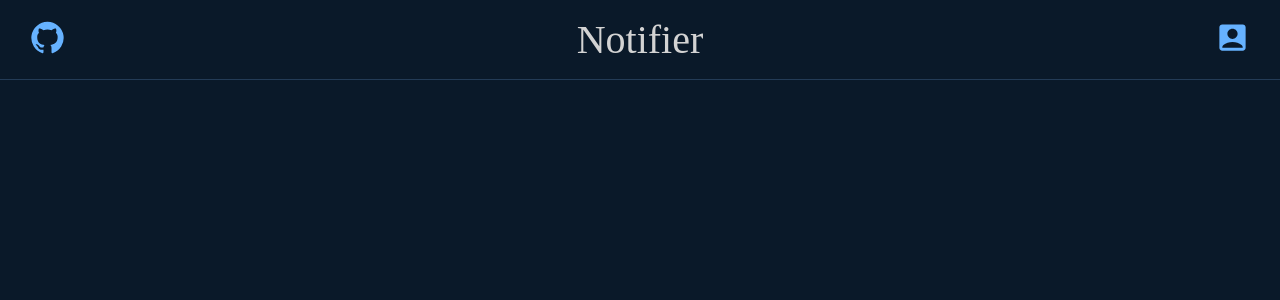
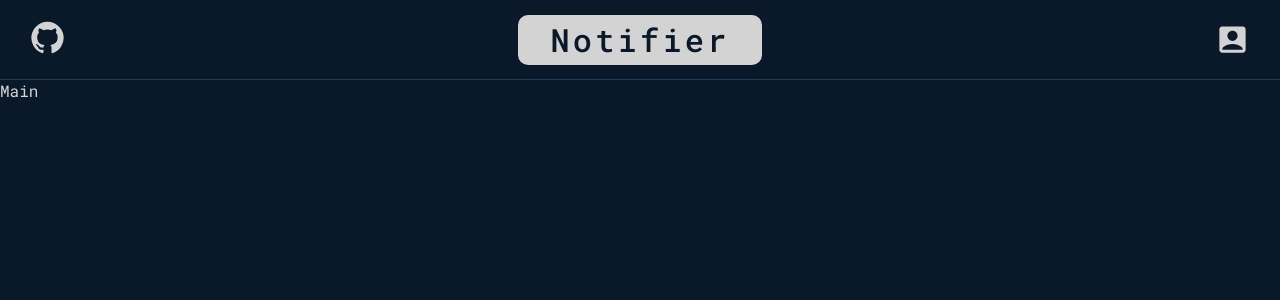
Before and after one commit to Simkav/Notifier-front, a React (Create React App) app: page /main in a window 1280 px wide. Shown: the top 300 px of the page. Built offline with nearby package versions, Linux system fonts and the light colour scheme.

Commit message:
added routing, some header changes

```diff
--- a/public/index.html
+++ b/public/index.html
@@ -11,12 +11,18 @@
     />
     <link rel="apple-touch-icon" href="%PUBLIC_URL%/logo192.png" />
     <link
-            rel="stylesheet"
-            href="https://fonts.googleapis.com/css?family=Roboto:300,400,500,700&display=swap"
+      rel="stylesheet"
+      href="https://fonts.googleapis.com/css?family=Roboto:300,400,500,700&display=swap"
+    />
+    <link rel="preconnect" href="https://fonts.googleapis.com" />
+    <link rel="preconnect" href="https://fonts.gstatic.com" crossorigin />
+    <link
+      href="https://fonts.googleapis.com/css2?family=Roboto+Mono:ital,wght@0,100;0,200;0,300;0,400;0,500;0,600;0,700;1,100;1,300;1,400;1,500;1,600;1,700&display=swap"
+      rel="stylesheet"
     />
     <link
-            rel="stylesheet"
-            href="https://fonts.googleapis.com/icon?family=Material+Icons"
+      rel="stylesheet"
+      href="https://fonts.googleapis.com/icon?family=Material+Icons"
     />
     <link rel="manifest" href="%PUBLIC_URL%/manifest.json" />
 
@@ -25,6 +31,5 @@
   <body>
     <noscript>You need to enable JavaScript to run this app.</noscript>
     <div id="root"></div>
-
   </body>
 </html>
--- a/src/App.tsx
+++ b/src/App.tsx
@@ -1,14 +1,22 @@
+import Authorization from "./features/Authorization";
 import Header from "./features/Header";
-import React from 'react';
-import css from './index.module.scss';
+import React from "react";
+import css from "./index.module.scss";
+import { BrowserRouter, Navigate, Route, Routes } from "react-router-dom";
 
 const App = () => {
-    return (
-        <div className={css.container}>
-
-            <Header/>
-        </div>
-    );
-}
+  return (
+    <div className={css.container}>
+      <BrowserRouter>
+        <Header />
+        <Routes>
+          <Route element={<Navigate replace to="/main" />} path="/" />
+          <Route element={<Authorization />} path="/auth" />
+          <Route element={<p>Main</p>} path="/main/*" />
+        </Routes>
+      </BrowserRouter>
+    </div>
+  );
+};
 
 export default App;
--- a/src/features/Authorization/index.tsx
+++ b/src/features/Authorization/index.tsx
@@ -1,9 +1,7 @@
-import React from 'react';
+import React from "react";
 
 const Authorization = () => {
-    return (
-<>auth</>
-    )
+  return <>auth</>;
 };
 
 export default Authorization;
--- a/src/features/Header/index.module.scss
+++ b/src/features/Header/index.module.scss
@@ -6,14 +6,22 @@
   background-color: $background-color;
   border-bottom: 1px solid $border-color;
   display: flex;
-  color: lightgrey;
   align-items: center;
   justify-content: space-between;
 }
 
 .name {
-  font-size: 40px;
-
+  cursor: pointer;
+  font-weight: 500;
+  letter-spacing: 0.1em;
+  color: $background-color;
+  padding: 0 2rem;
+  //adaptive
+  font-size: 2rem;
+  height: 50px;
+  line-height: 50px;
+  background-color: lightgrey;
+  border-radius: 10px;
 }
 
 .icon {
--- a/src/features/Header/index.tsx
+++ b/src/features/Header/index.tsx
@@ -1,11 +1,25 @@
 import AccountBoxIcon from "@mui/icons-material/AccountBox";
+import Fade from "@mui/material/Fade";
 import GitHubIcon from "@mui/icons-material/GitHub";
-import React from "react";
+import React, { useCallback } from "react";
+import Tooltip from "@mui/material/Tooltip";
 import style from "./index.module.scss";
+import { useNavigate } from "react-router-dom";
 
 const Header = () => {
+  const navigate = useNavigate();
+
+  const handleClick = useCallback(
+    (path: string) => {
+      navigate(`/${path}`, { replace: true });
+    },
+    [navigate]
+  );
+  // TODO - make custom tooltip, separate components
+
   return (
     <div className={style.container}>
+      <Tooltip TransitionComponent={Fade} title="Go to our Github">
         <a
           className={style.icon}
           href="https://github.com/Simkav/Notifier-front"
@@ -14,10 +28,20 @@ const Header = () => {
         >
           <GitHubIcon fontSize="large" sx={{ color: "#66b2ff" }} />
         </a>
-      <div className={style.name}>Notifier</div>
-      <div className={style.icon}>
-        <AccountBoxIcon fontSize="large" sx={{ color: "#66b2ff" }} />
+      </Tooltip>
+      <Tooltip TransitionComponent={Fade} title="Go to Main page">
+        <div className={style.name} onClick={() => handleClick("")}>
+          Notifier
         </div>
+      </Tooltip>
+      <Tooltip TransitionComponent={Fade} title="Go to Authorization page">
+        <AccountBoxIcon
+          className={style.icon}
+          fontSize="large"
+          onClick={() => handleClick("auth")}
+          sx={{ color: "#66b2ff" }}
+        />
+      </Tooltip>
     </div>
   );
 };
--- a/src/index.module.scss
+++ b/src/index.module.scss
@@ -1,5 +1,6 @@
 @import './index.scss';
 .container{
   background-color: $background-color;
+  width: 100vw;
   height: 100vh;
 }
--- a/src/index.scss
+++ b/src/index.scss
@@ -4,6 +4,8 @@
   margin: 0;
   padding: 0;
   box-sizing: border-box;
+  font-family: "Roboto Mono", sans-serif;
+  color: lightgrey;
 }
 
 //variables declaration
```
Also changed, not shown: src/index.tsx (+8 -9 lines), 1 other file (tests, documents, lock files or other folders). Lines whose indentation alone changed are shown as unchanged.
